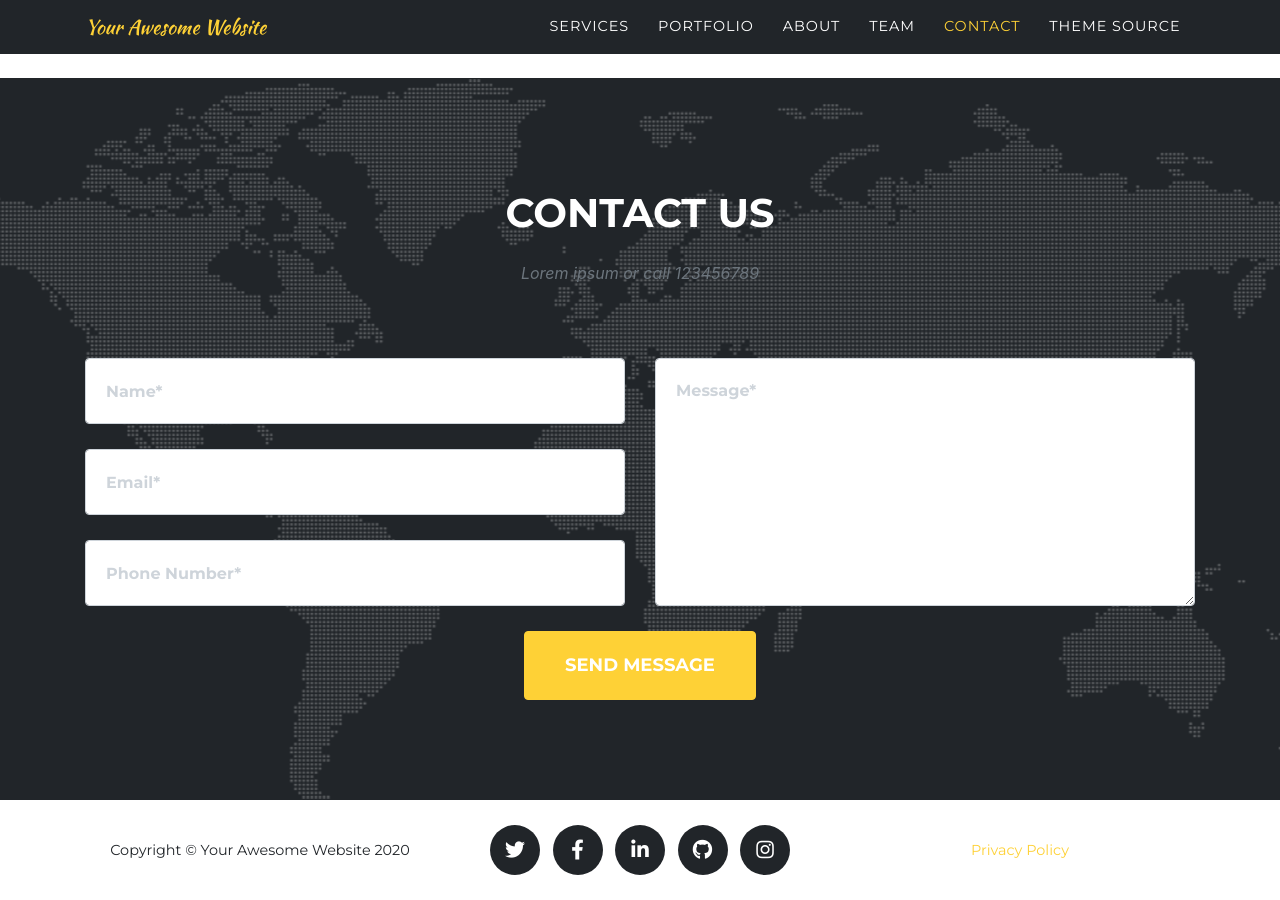
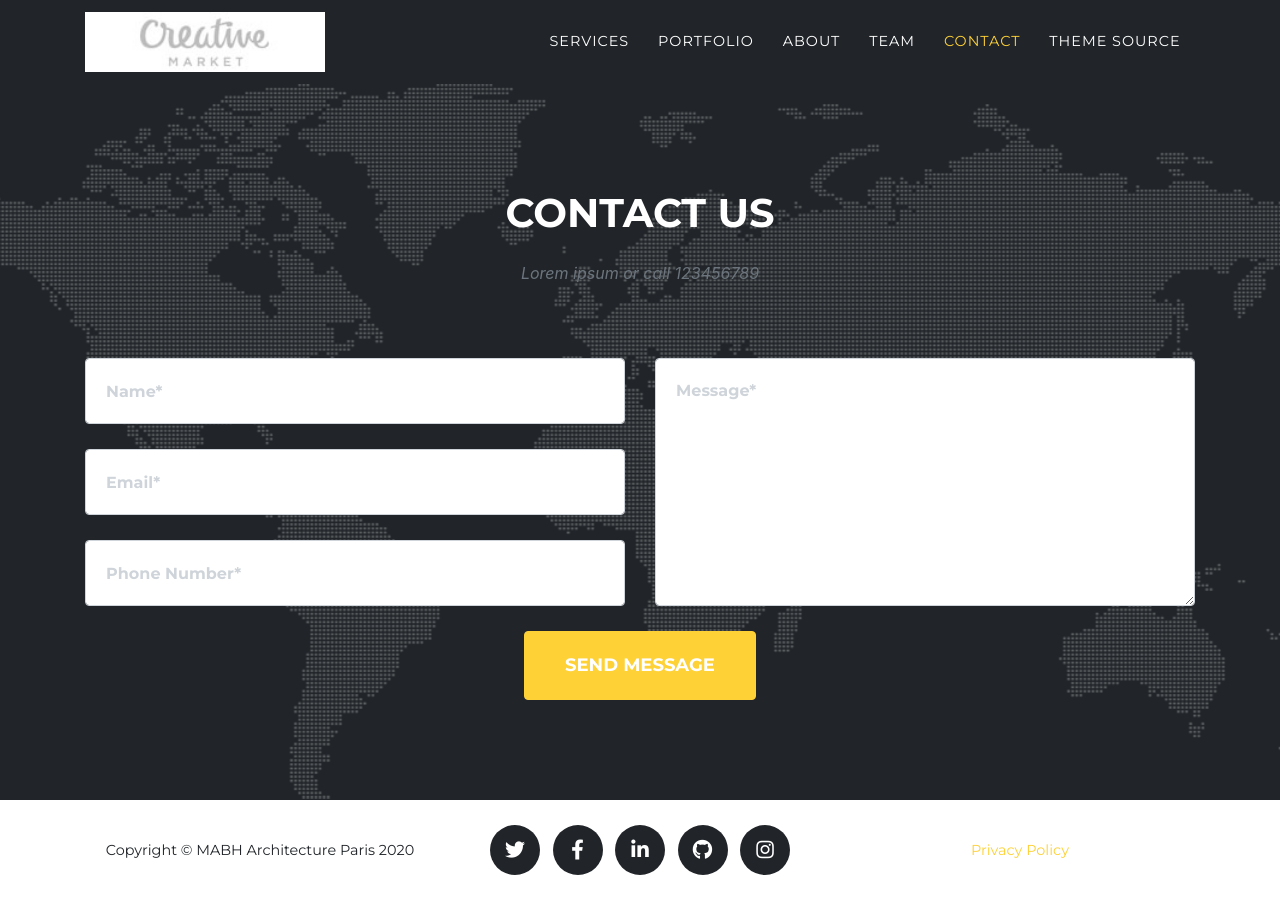
Before and after one commit to mabh-architecture/mabh-architecture.github.io, a Jekyll site: the page built from index.md, in a window 1280 px wide and 900 px high, scrolled down 5261 px. Built offline with Jekyll 4.4.1, drawn with Linux system fonts in a browser that asks for light colours; some web fonts are replaced.

Commit message:
Update _config.yml

```diff
--- a/_config.yml
+++ b/_config.yml
@@ -16,13 +16,13 @@ theme: jekyll-agency
 url    : "" # the base hostname & protocol for your site, e.g. http://example.com
 baseurl: "" # the subpath of your site, e.g. /blog
 
-title      : Your Awesome Website
+title      : MABH Architecture Paris
 email      : your-email@example.com #this is also the email contact forms will go to
-description: "Site description"
+description: "Bienvenue sur notre site"
 author     : Your Name
-# logo:     #optional, defaults to site title
-  # path: assets\img\clients\creative-market.jpg
-  # height: 60 #height in px, defaults to 52px
+logo:     #optional, defaults to site title
+  path: assets\img\clients\creative-market.jpg
+  height: 60 #height in px, defaults to 52px
 
 analytics:
   google: #Google Analytics tracking code here
```
